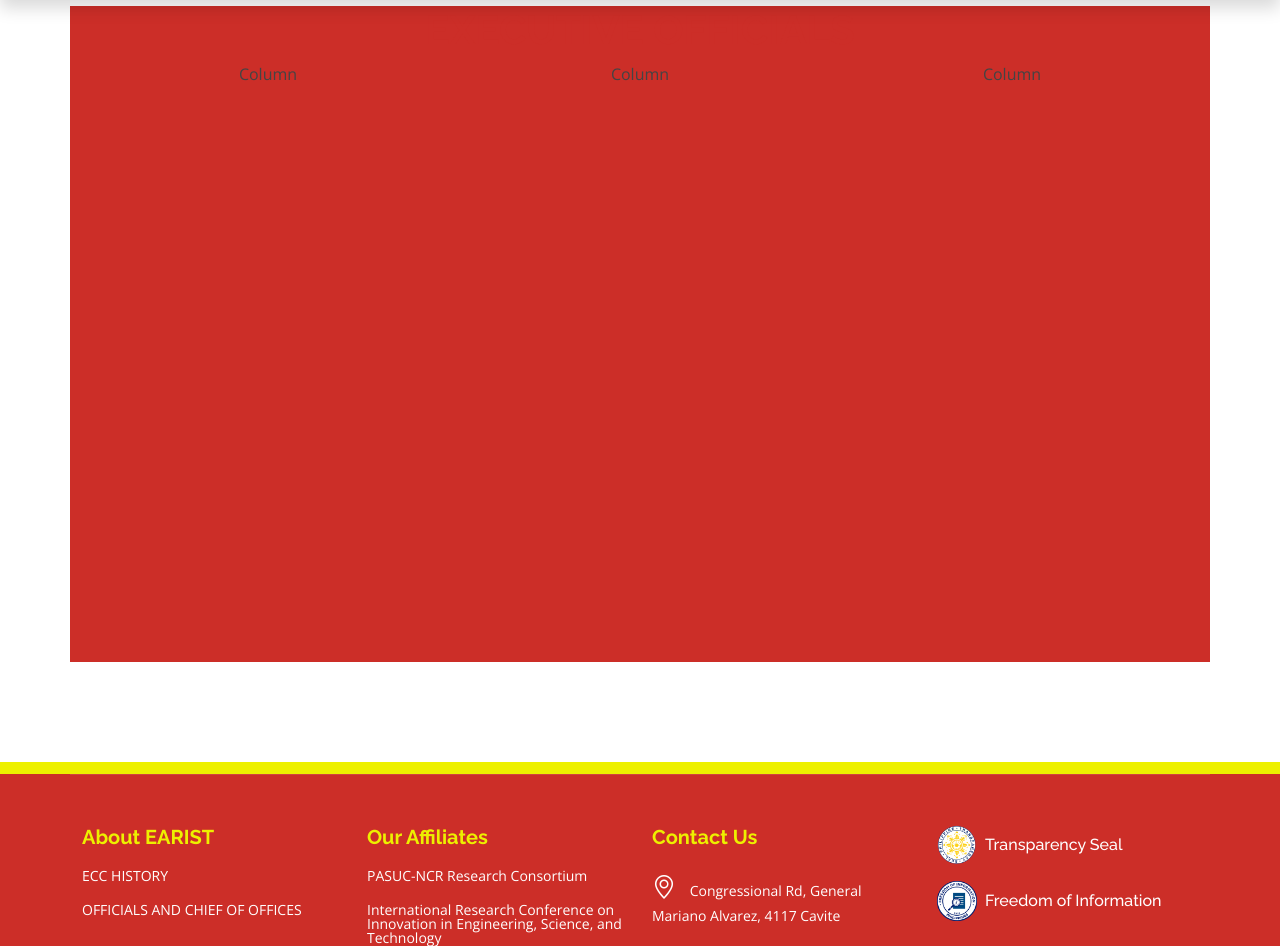
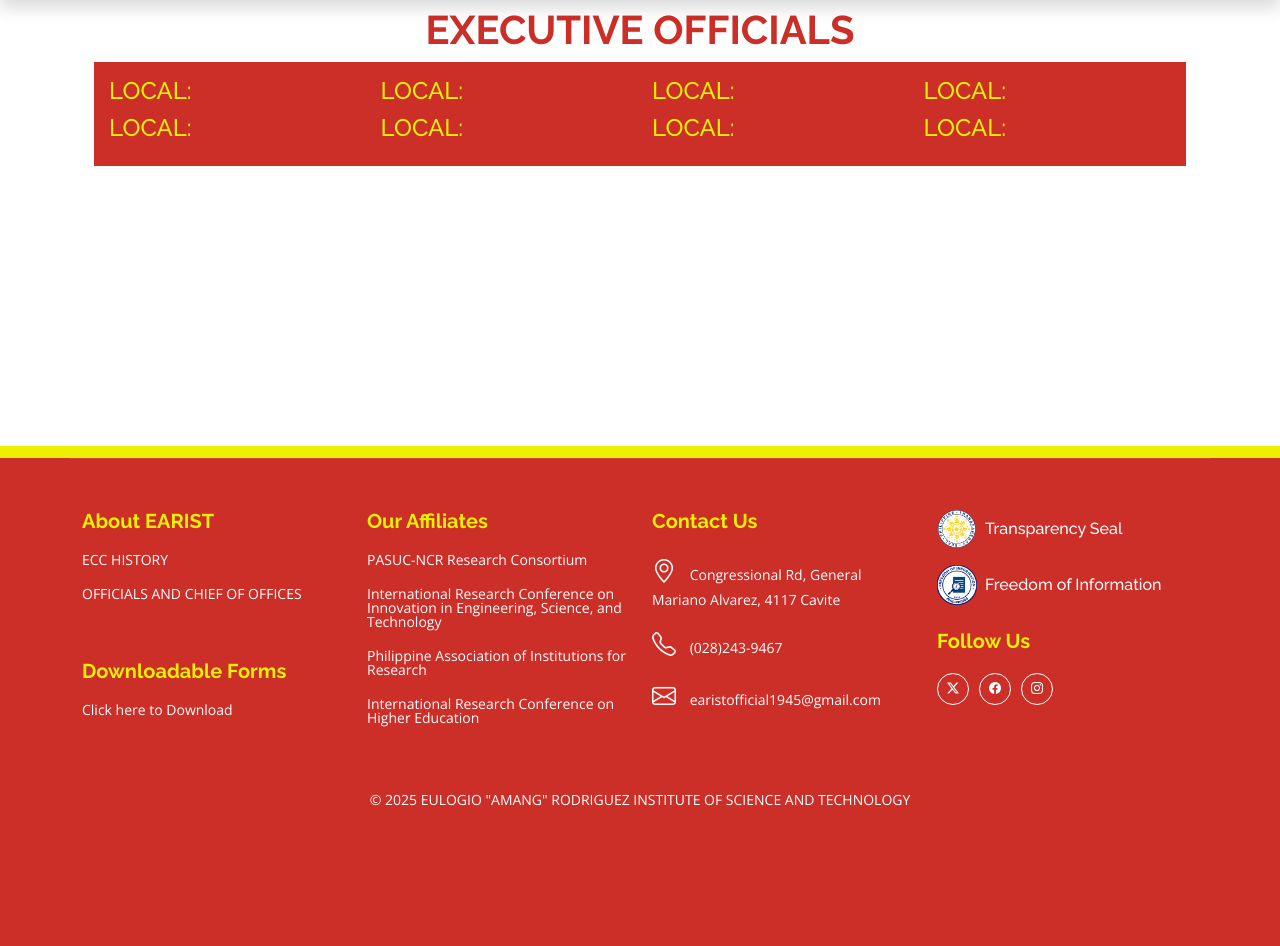
Before and after one commit to jmprz/ECC, a PHP site: page /ecc_officials.html in a window 1280 px wide. Shown: the part 154-1100 px from the top of the page. After the commit the page ends 960 px from the top, so only its background shows below. Run offline with PHP 8.4, Linux system fonts and the light colour scheme.

Commit message:
some changes

```diff
--- a/assets/css/main.css
+++ b/assets/css/main.css
@@ -1267,15 +1267,21 @@ section,
   position: relative;
   padding: 160px 0 100px 0;
 }
-.ecc-officials .container{
-  background-color: var(--accent-color);
-  width: 100%;
-  min-height: 75vh;
-}
+
 .officials h1{
   color: var(--accent-color);
 }
 
+.card-officials{
+  background-color: var(--accent-color);
+  width: 80rem;
+  height: auto;
+  padding: 15px 15px;
+}
+
+.card-officials h4{
+ color: var(--secondary-color);
+}
 
 
 
--- a/ecc_officials.html
+++ b/ecc_officials.html
@@ -134,23 +134,30 @@
       <section id="ecc-officials" class="ecc-officials section">
         <!-- Section Title -->
         <div class="container officials position-relative dark-background" data-aos="fade-up">
-            <div>
-            <h1 class="fw-bold d-flex justify-content-center">EXECUTIVE OFFICIALS</h1>
-            <div class="container text-center">
+            <h1 class="fw-bold d-flex justify-content-center mb-2">EXECUTIVE OFFICIALS</h1>
+            <div class="container d-flex justify-content-center">
+              <div class="card-officials">
                 <div class="row">
-                  <div class="col">
-                    Column
+                  <div class="col-sm-3">
+                    <h4>LOCAL: </h4>
+                    <h4>LOCAL: </h4>
                   </div>
-                  <div class="col">
-                    Column
+                  <div class="col-sm-3">
+                    <h4>LOCAL: </h4>
+                    <h4>LOCAL: </h4>
                   </div>
-                  <div class="col">
-                    Column
+                  <div class="col-sm-3">
+                    <h4>LOCAL: </h4>
+                    <h4>LOCAL: </h4>
+                  </div>
+                  <div class="col-sm-3">
+                    <h4>LOCAL: </h4>
+                    <h4>LOCAL: </h4>
                   </div>
                 </div>
               </div>
+              </div>
             </div>
-        </div>
       </section>
       <!-- /Contact Section -->
     </main>
```
